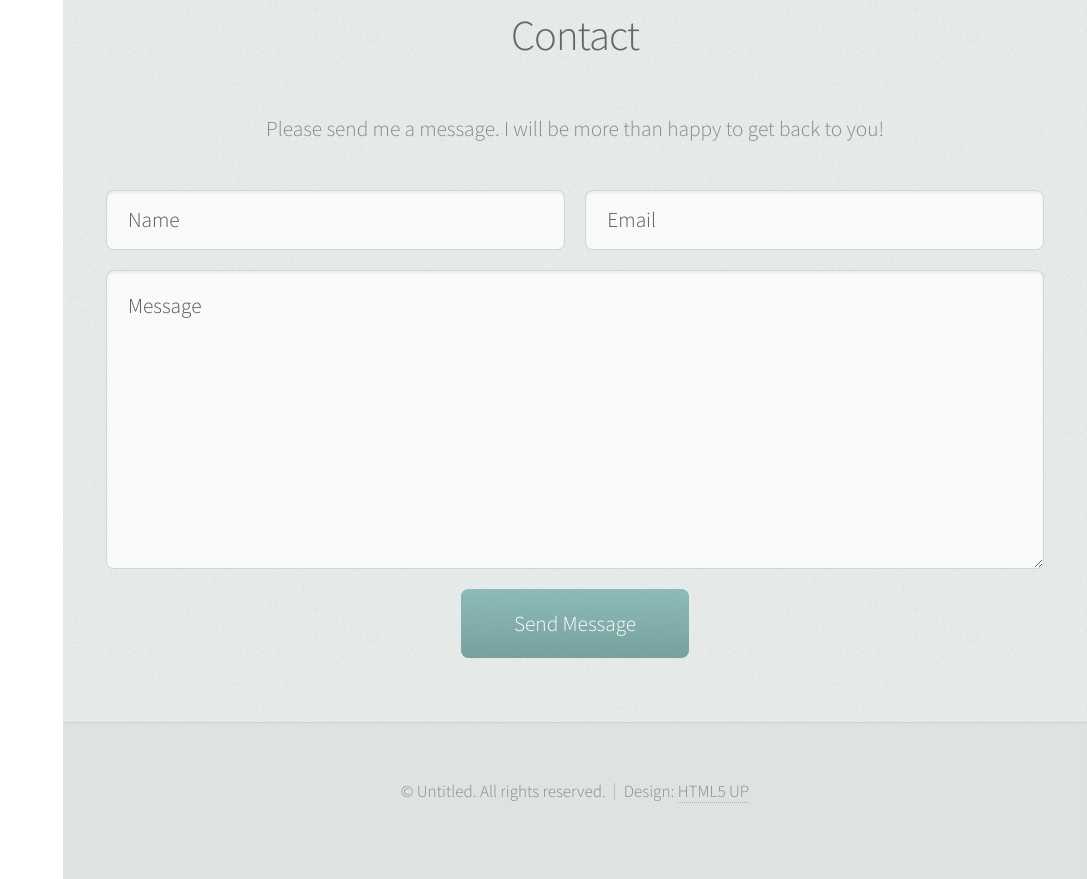
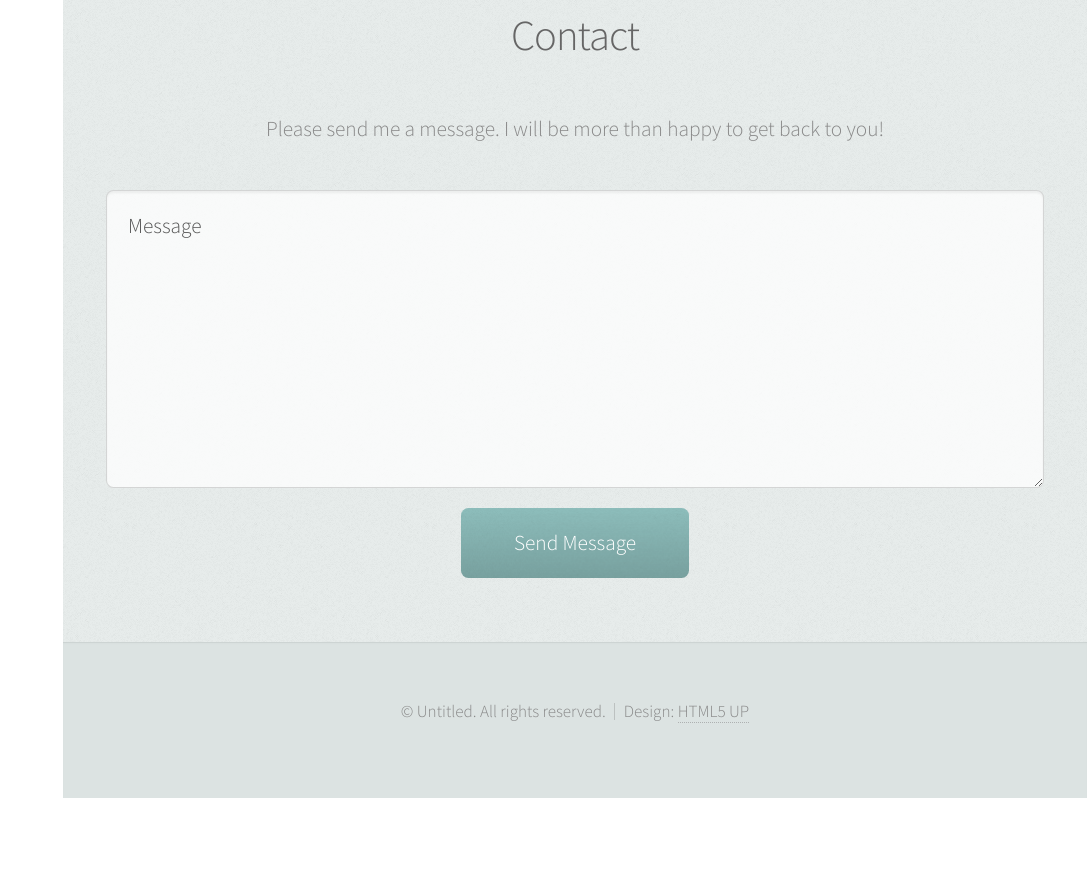
Before and after one commit to yuningbie/yuningbie.github.io, a plain HTML site: page index.html in a window 1280 px wide. Shown: the part 2106-2985 px from the top of the page, without its empty margins (193-1280 px from the left). After the commit the page ends 2904 px from the top, so only its background shows below. Drawn offline with Linux system fonts and the light colour scheme.

Commit message:
Email fix confirm

```diff
--- a/index.html
+++ b/index.html
@@ -190,8 +190,10 @@ yuningbie.github.io is built based on the Prologue template by HTML5 UP.
 
 							<form method="post" action="MAILTO:yuning.bie@gmail.com">
 								<div class="row">
-									<div class="6u 12u$(mobile)"><input type="text" name="" placeholder="Name" /></div>
-									<div class="6u$ 12u$(mobile)"><input type="text" name="" placeholder="Email" /></div>
+									<!-- remove contact name and email for now
+									<div class="6u 12u$(mobile)"><input type="text" name="Name" placeholder="Name" /></div>
+									<div class="6u$ 12u$(mobile)"><input type="text" name="Email" placeholder="Email" /></div>
+									-->
 									<div class="12u$">
 										<textarea name="message" placeholder="Message"></textarea>
 									</div>
```
